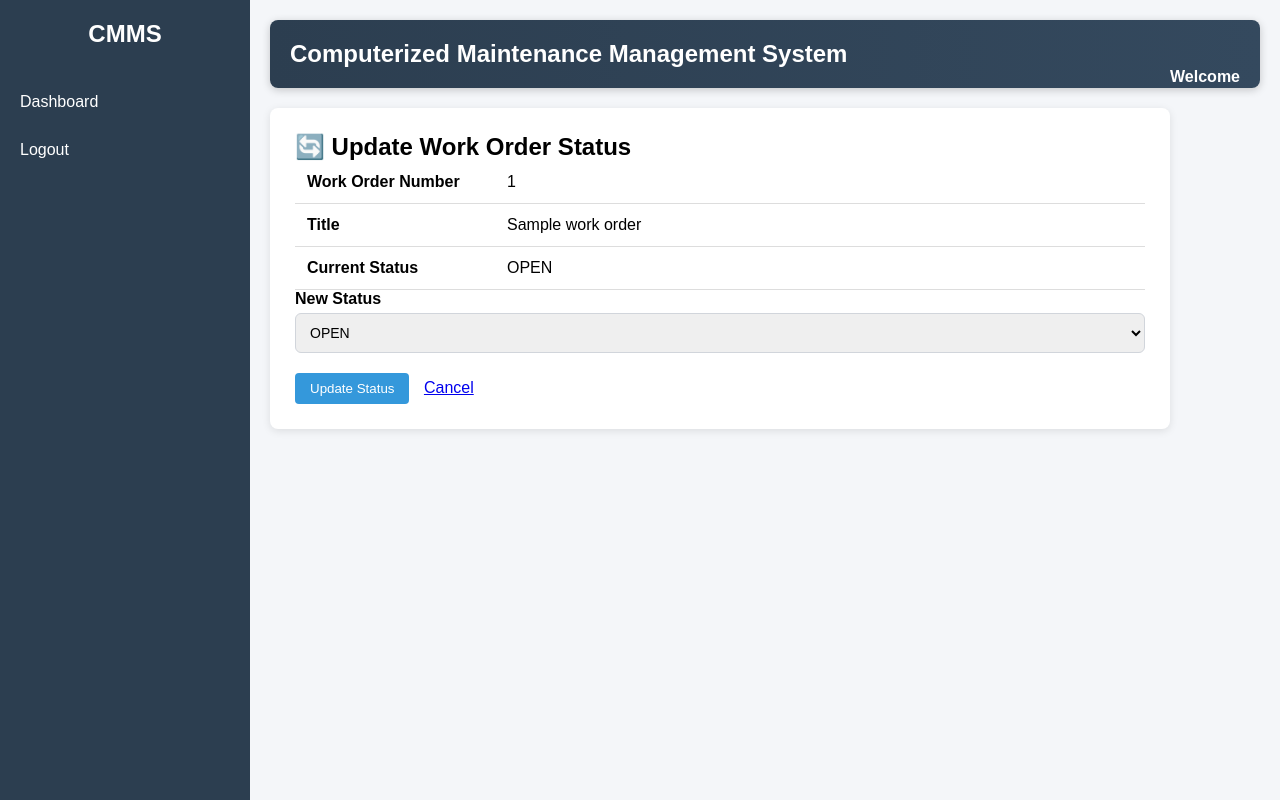
After one commit to knctthamo/cmms-mvp, a Django app: template templates/workorders/update_work_order_status.html in a window 1280 px wide. The commit adds this page. Run offline with Django 3.2, Linux system fonts and the light colour scheme; the template is opened without the code that fills it: most values are stand-ins (such as "Sample title", 1, 10 or a date in 2020).

Commit message:
Add technician status update workflow

```diff
--- a/templates/workorders/my_work_orders.html
+++ b/templates/workorders/my_work_orders.html
@@ -36,6 +36,11 @@
                 View
             </a>
 
+            <a href="{% url 'update_work_order_status' work_order.id %}"
+                class="action-btn">
+                Update Status
+            </a>
+
         </td>
 
     </tr>
--- /dev/null
+++ b/templates/workorders/update_work_order_status.html
@@ -0,0 +1,66 @@
+{% extends 'base.html' %}
+
+{% block content %}
+
+<div class="page-card">
+
+    <h2>🔄 Update Work Order Status</h2>
+
+    <table class="detail-table">
+
+        <tr>
+            <td class="detail-label">Work Order Number</td>
+            <td>{{ work_order.work_order_number }}</td>
+        </tr>
+
+        <tr>
+            <td class="detail-label">Title</td>
+            <td>{{ work_order.title }}</td>
+        </tr>
+
+        <tr>
+            <td class="detail-label">Current Status</td>
+            <td>{{ work_order.status }}</td>
+        </tr>
+
+    </table>
+
+    <form method="post">
+
+        {% csrf_token %}
+
+        <div class="form-group">
+
+            <label>New Status</label>
+
+            <select name="status">
+
+                <option value="OPEN">OPEN</option>
+
+                <option value="IN_PROGRESS">
+                    IN PROGRESS
+                </option>
+
+                <option value="COMPLETED">
+                    COMPLETED
+                </option>
+
+            </select>
+
+        </div>
+
+        <button type="submit" class="btn">
+            Update Status
+        </button>
+
+        <a href="{% url 'my_work_orders' %}"
+           class="btn"
+           style="margin-left:10px;">
+            Cancel
+        </a>
+
+    </form>
+
+</div>
+
+{% endblock %}
--- a/workorders/urls.py
+++ b/workorders/urls.py
@@ -1,9 +1,10 @@
 from django.urls import path
-from .views import work_order_list,work_order_create,work_order_detail,work_order_edit,work_order_delete, my_work_orders
+from .views import work_order_list,work_order_create,work_order_detail,work_order_edit,work_order_delete, my_work_orders,update_work_order_status
 
 urlpatterns = [
     path('', work_order_list, name='work_order_list'),
     path('create/',work_order_create,name='work_order_create'),
+    path('<int:id>/update-status/',update_work_order_status,name='update_work_order_status'),
     path('<int:id>/',work_order_detail,name='work_order_detail'),
     path('<int:id>/edit/', work_order_edit,name='work_order_edit'),
     path('<int:id>/delete/',work_order_delete,name='work_order_delete'),
```
Also changed, not shown: workorders/services.py (+15 -0 lines), workorders/views.py (+30 -1 lines), db.sqlite3.
